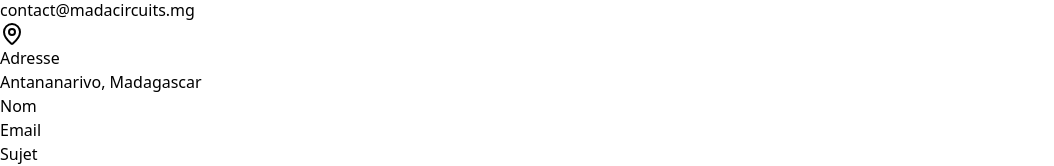
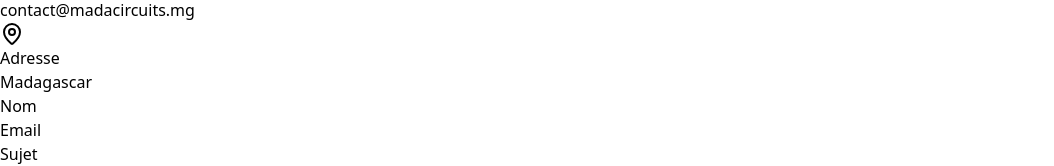
Before and after one commit to Heritiana5860/madagascar-circuits-frontend, a React (Vite) app: page /contact in a window 1280 px wide. Shown: the part 312-478 px from the top of the page, without its empty margins (0-1054 px from the left). Built offline with nearby package versions, Linux system fonts and the light colour scheme.

Commit message:
update Contact

```diff
--- a/src/pages/Contact/Contact.jsx
+++ b/src/pages/Contact/Contact.jsx
@@ -45,7 +45,7 @@
         <div className="bg-white p-6 rounded-lg shadow-md hover:shadow-lg transition-shadow">
           <MapPin className="w-10 h-10 text-yellow-500 mb-4" />
           <h3 className="font-semibold text-xl mb-2">Adresse</h3>
-          <p className="text-gray-600">Antananarivo, Madagascar</p>
+          <p className="text-gray-600">Madagascar</p>
         </div>
       </div>
 
```
